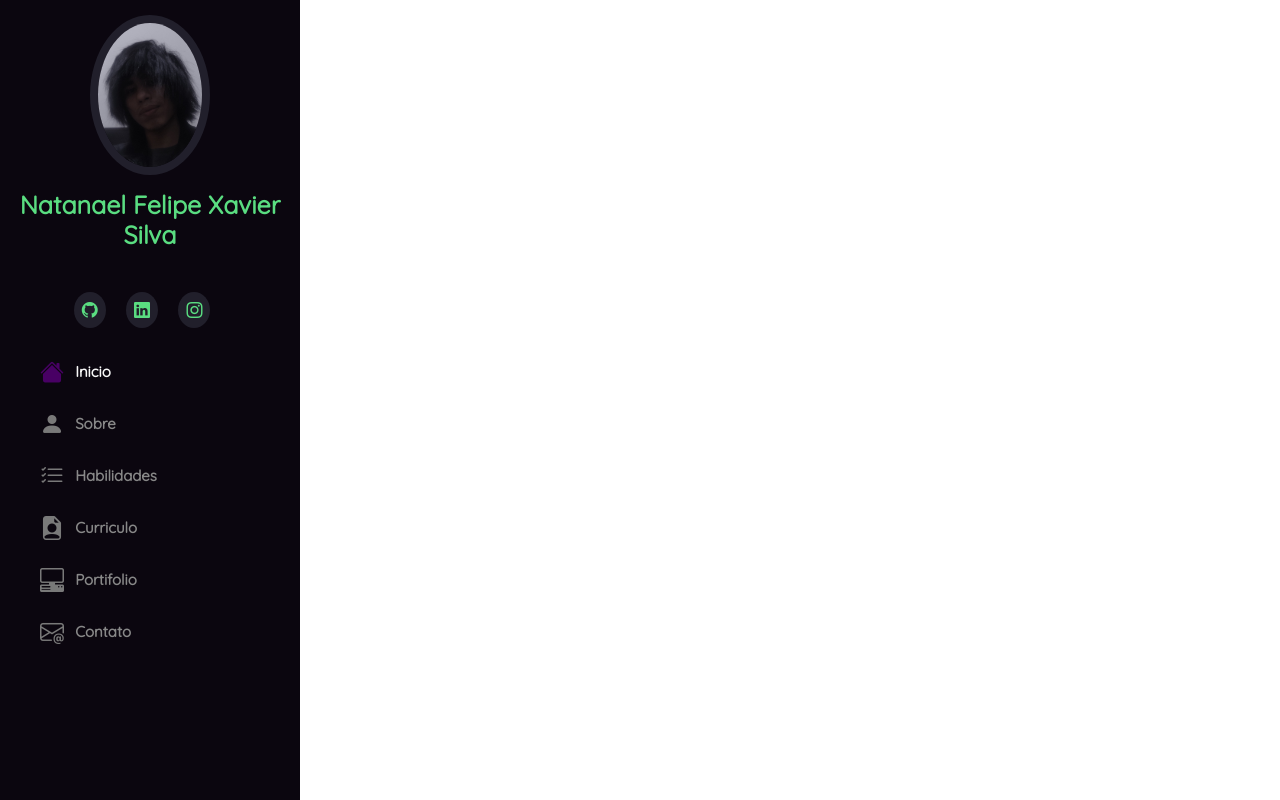
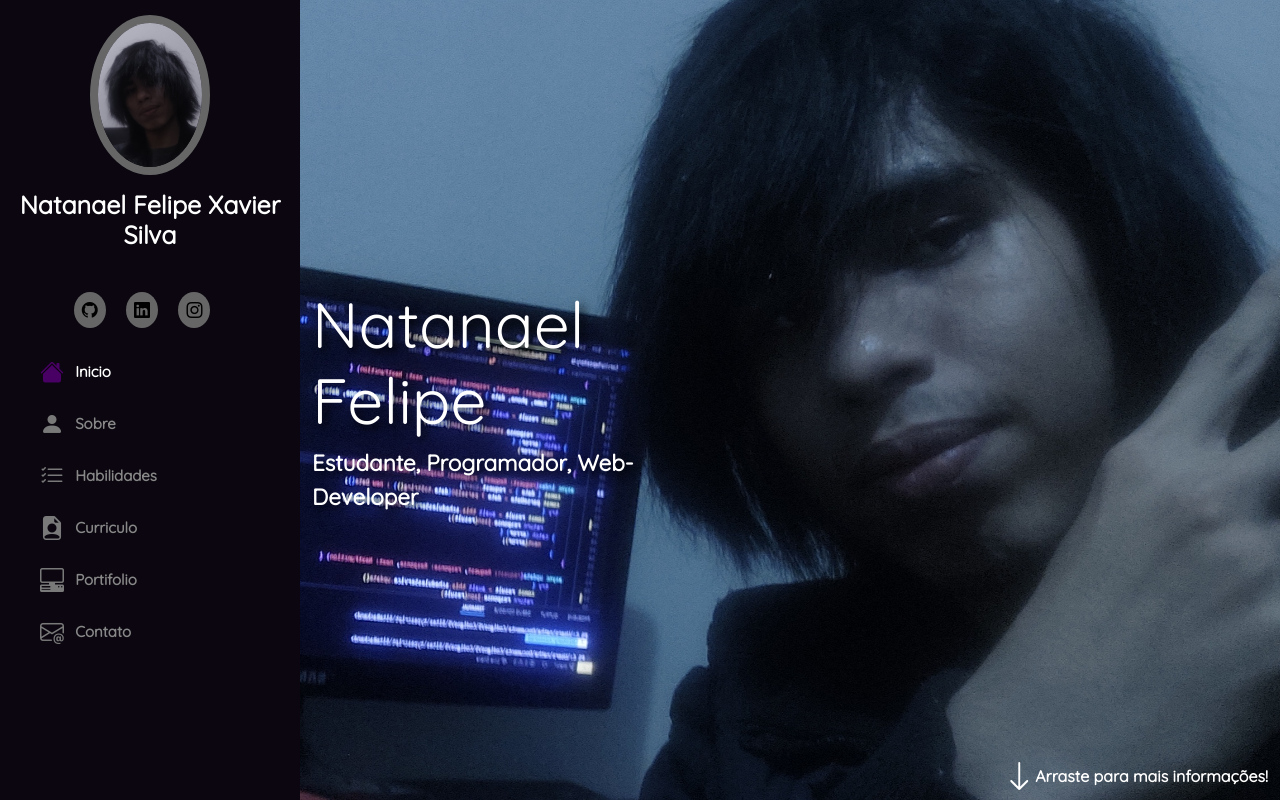
Before and after one commit to Natsukie-7/Portifolio, a Flask app: page / in a window 1280 px wide. Run offline with Flask 3, Linux system fonts and the light colour scheme; some libraries are stand-ins or nearby versions.

Commit message:
Ajustando o a parte do main

```diff
--- a/static/style.css
+++ b/static/style.css
@@ -3,10 +3,14 @@
 
 /* Variaveis */
 :root {
-    --cor-do-texto: rgb(90, 221, 129);
+    /* cores */
+    --cor-do-texto: rgb(0, 0, 0);
     --cor-do-background-header: rgb(11, 6, 15);
-    --cor-bordas: rgb(33, 31, 43);
-    --cor-branca: rgb(248, 248, 248);
+    --cor-bordas: rgb(102, 102, 102);
+    --cor-branca: #fff;
+
+    /* distancia */
+    --distancia-do-main-header: 300px;
 }
 
 /* Formatação da pagina */
@@ -26,7 +30,7 @@ body {
     top: 0;
     left: 0;
     bottom: 0;
-    width: 300px;
+    width: var(--distancia-do-main-header);
 
     background: var(--cor-do-background-header);
     transition: all ease-in-out 0.6s;
@@ -47,6 +51,7 @@ body {
     padding: 0;
     font-weight: 700;
     text-align: center;
+    color: var(--cor-branca);
 }
 
 #header .profile .social-links a {
@@ -101,3 +106,39 @@ body {
 .nav-menu li:hover > i {
     color: rgb(72, 0, 100);
 }
+
+/* Aba Principal */
+
+#main {
+    margin-left: var(--distancia-do-main-header);
+}
+
+section#inicio {
+    background-image: url(img/banner2.jpg);
+    background-repeat: no-repeat;
+    background-size: cover;
+    background-attachment: fixed;
+    background-position: center;
+
+    width: 100%;
+    height: 100vh;
+}
+
+section#inicio h2 {
+    font-size: 4rem;
+}
+
+section#inicio span#subtitle {
+    margin-right: 2rem;
+    font-size: 1.4rem;
+}
+
+.text-shadow {
+    text-shadow: 4px 4px 10px #000000;
+}
+
+
+section#inicio div#arraste a {
+    text-decoration: none;
+    color: var(--cor-branca);
+}
--- a/templates/index.html
+++ b/templates/index.html
@@ -21,7 +21,7 @@
     <aside id="header">
         <section class="profile">
             <img src="../static/img/fotoPerfilExibir.jpg" alt="Foto do Natanael">
-            <h1>Natanael Felipe Xavier Silva</h1>
+            <h1 id="nome">Natanael Felipe Xavier Silva</h1>
             <div class="social-links mt-5 text-center">
                 <a class="icone" href="https://github.com/Natsukie-7" target="_blank"><i class="bi bi-github"></i></a>
                 <a class="icone" href="https://www.linkedin.com/in/natanael-felipe-776836192/" target="_blank"><i
@@ -61,6 +61,22 @@
         </nav>
     </aside>
 
+    <main id="main">
+        <section id="inicio" class="row m-0 p-0">
+            <div class="col-md-5 d-flex justify-content-center align-items-center flex-column">
+                <h2 class="text-white text-shadow">Natanael Felipe</h2>
+                <span id="subtitle" class="text-shadow text-white">Estudante, Programador, Web-Developer</span>
+            </div>
+
+            <div class="col-md-7 d-flex justify-content-end align-items-end flex-column">
+                <div id="arraste" class="d-flex align-items-center">
+                <i class="bi bi-arrow-down text-white pe-6 fs-2"></i>
+                <a href="#">Arraste para mais informações!</a>
+                </div>
+            </div>
+        </section>
+    </main>
+
 
     <!-- scripts -->
     <script src="../static/bootstrap/js/bootstrap.bundle.min.js.map"></script>
```
Also changed, not shown: template/index.html (deleted, +0 -18 lines).
